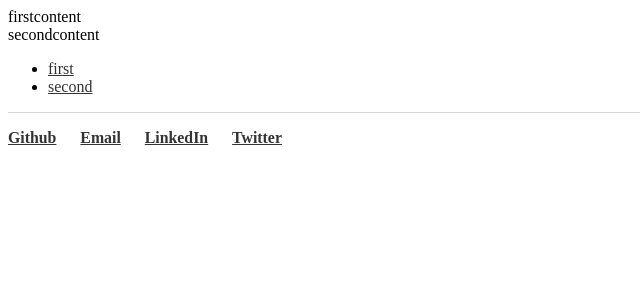
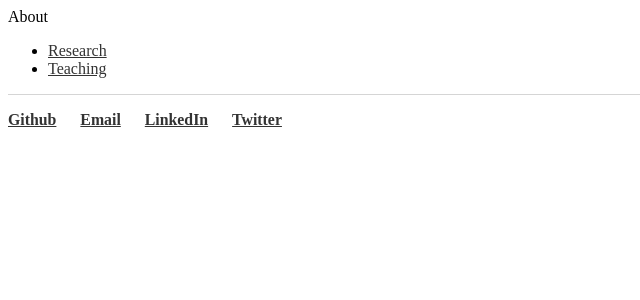
Before and after one commit to lena-kilian/lena-kilian.github.io, a Jekyll site: the page built from index.md, in a window 1280 px wide. Shown: the top 300 px of the page, without its empty margins (0-640 px from the left). Built offline with Jekyll 4.4.1, drawn with Linux system fonts in a browser that asks for light colours; our own code applies the rules of GitHub Pages for plain Markdown files.

Commit message:
Update default.html

```diff
--- a/_layouts/default.html
+++ b/_layouts/default.html
@@ -10,13 +10,12 @@
 
 			<div id="page">
 				<div id="maincontent">
-					<div id="firstcontent">firstcontent</div>
-					<div id="secondcontent">secondcontent</div>
+					<div id="/">About</div>
 				</div>
 				<div id="menuleftcontent">
 					<ul id="menu">
-						<li><a href="#firstcontent">first</a></li>
-						<li><a href="#secondcontent">second</a></li>
+						<li><a href="/research">Research</a></li>
+						<li><a href="/teaching">Teaching</a></li>
 					</ul>
 				</div>
 				<div id="clearingdiv"></div>
```
